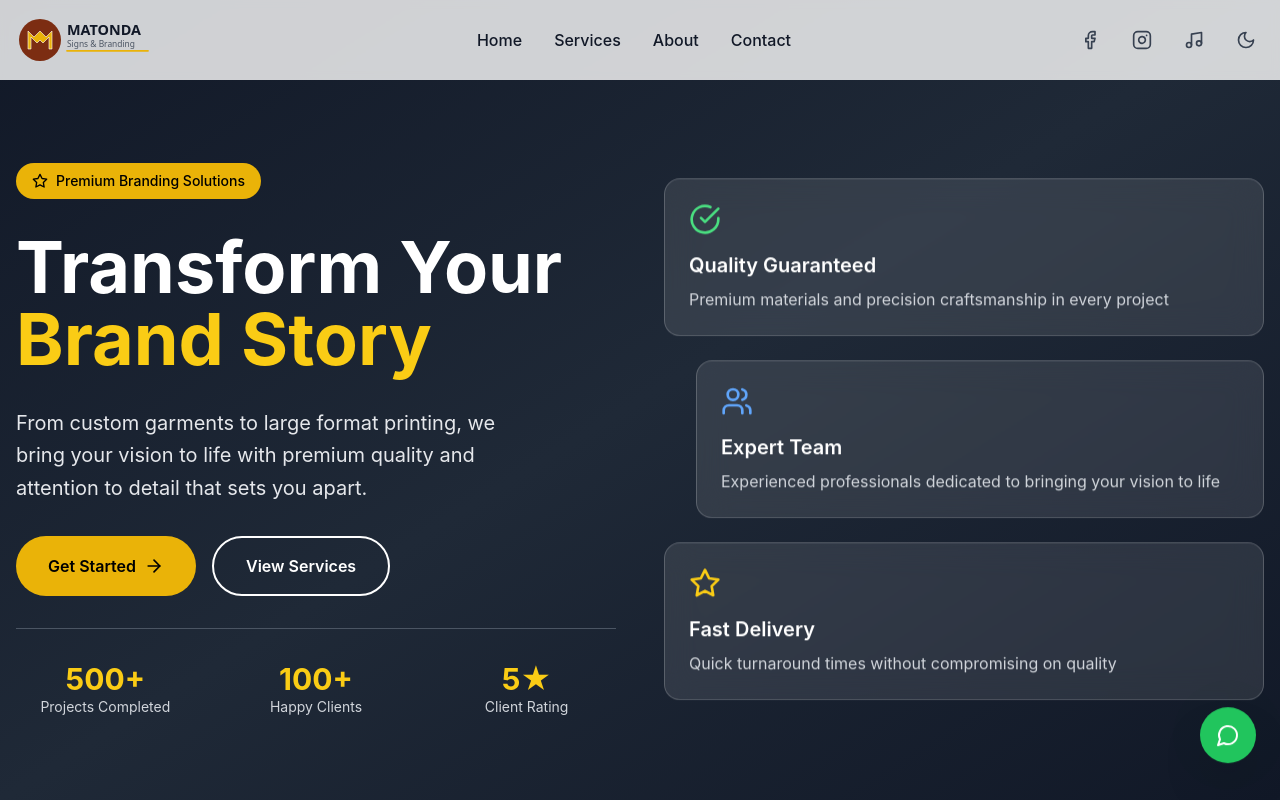
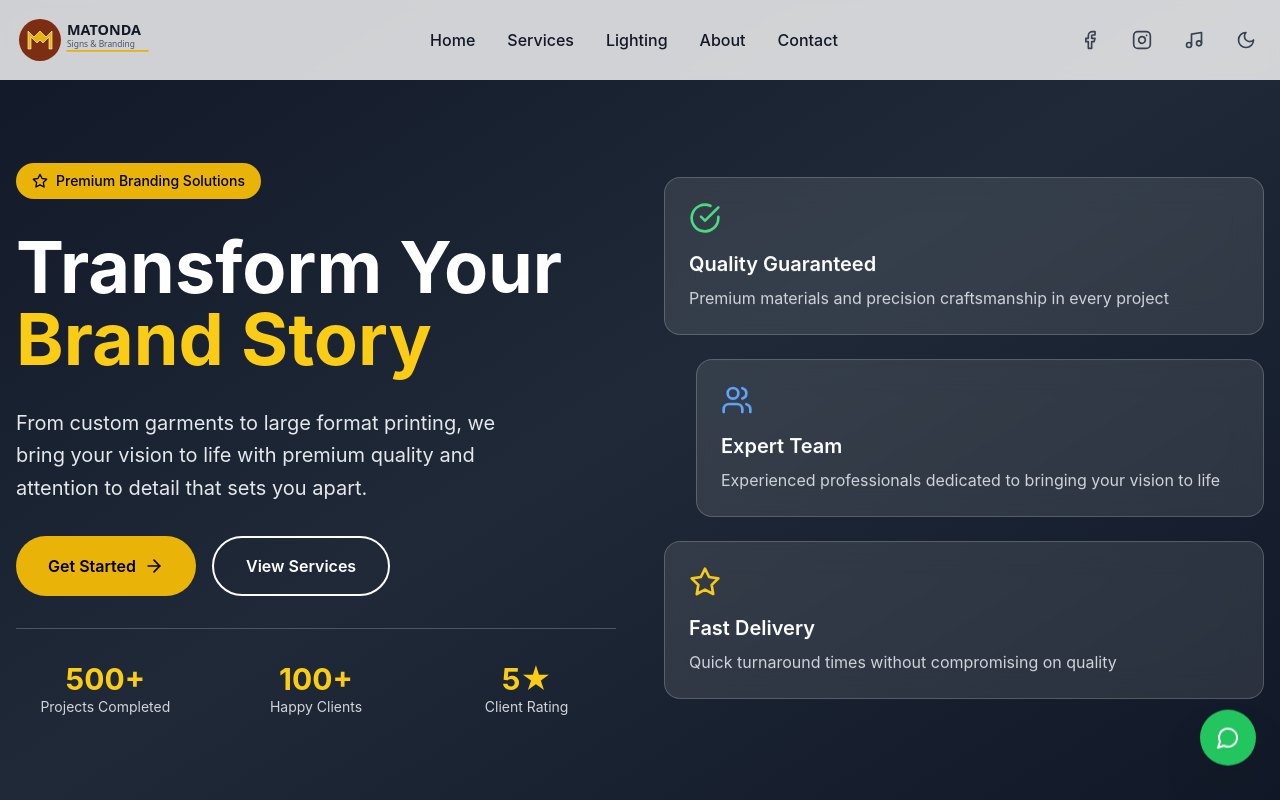
Before and after one commit to ZakariaMoha/mos-portfolio-3D-2D, a React (Vite) app: page / in a window 1280 px wide. Shown: the top 800 px of the page. Built offline with nearby package versions, Linux system fonts and the light colour scheme.

Commit message:
add lighting-products link on navbar

```diff
--- a/src/App.tsx
+++ b/src/App.tsx
@@ -6,6 +6,7 @@ import About from './components/About';
 import Contact from './components/Contact';
 import Footer from './components/Footer';
 import WhatsAppButton from './components/WhatsAppButton';
+import LightingProducts from './components/LightingProducts';
 
 function App() {
   const [isDark, setIsDark] = useState(false);
@@ -48,6 +49,7 @@ function App() {
       <main>
         <Hero isDark={isDark} />
         <Services isDark={isDark} />
+        <LightingProducts isDark={isDark} />
         <About isDark={isDark} />
         <Contact isDark={isDark} />
       </main>
--- a/src/components/Header.tsx
+++ b/src/components/Header.tsx
@@ -19,10 +19,11 @@ const Header: React.FC<HeaderProps> = ({ isDark, toggleTheme }) => {
     return () => window.removeEventListener('scroll', handleScroll);
   }, []);
 
-  const navItems = ['Home', 'Services', 'About', 'Contact'];
+  const navItems = ['Home', 'Services', 'Lighting', 'About', 'Contact'];
 
   const scrollToSection = (sectionId: string) => {
-    const element = document.getElementById(sectionId.toLowerCase());
+    const targetId = sectionId.toLowerCase() === 'lighting' ? 'lighting-products' : sectionId.toLowerCase();
+    const element = document.getElementById(targetId);
     element?.scrollIntoView({ behavior: 'smooth' });
     setIsMenuOpen(false);
   };
```
